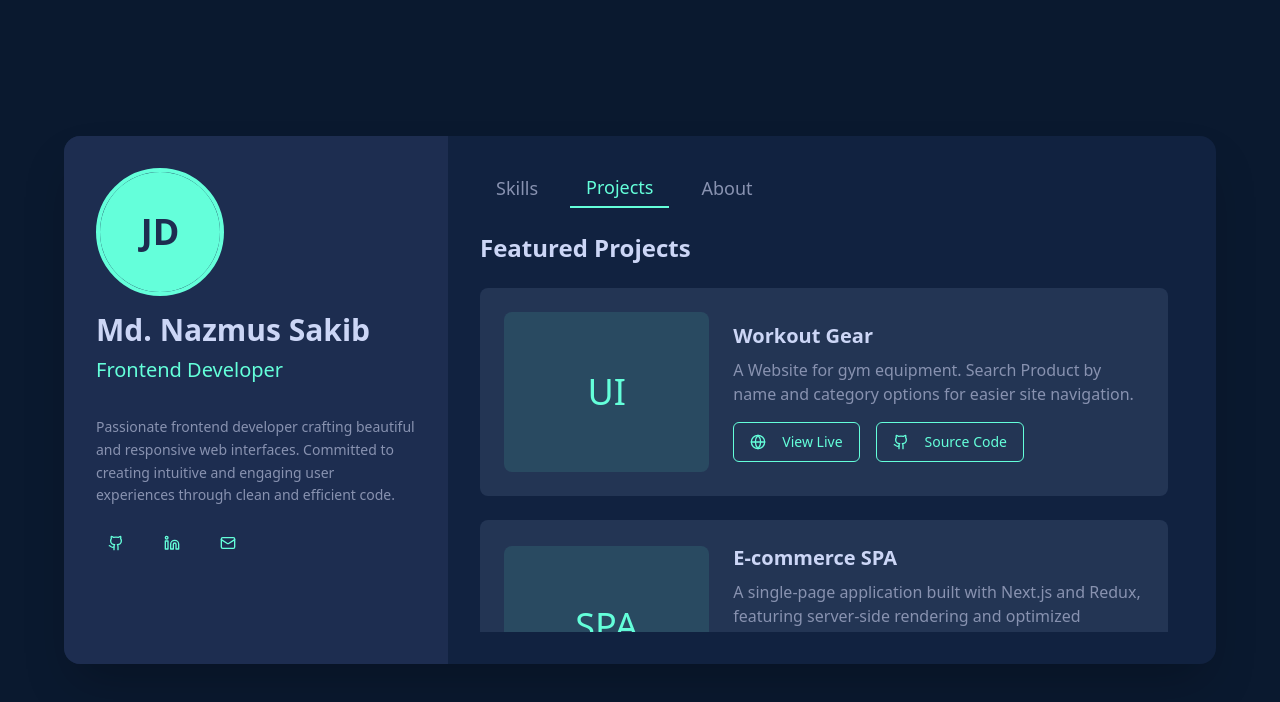
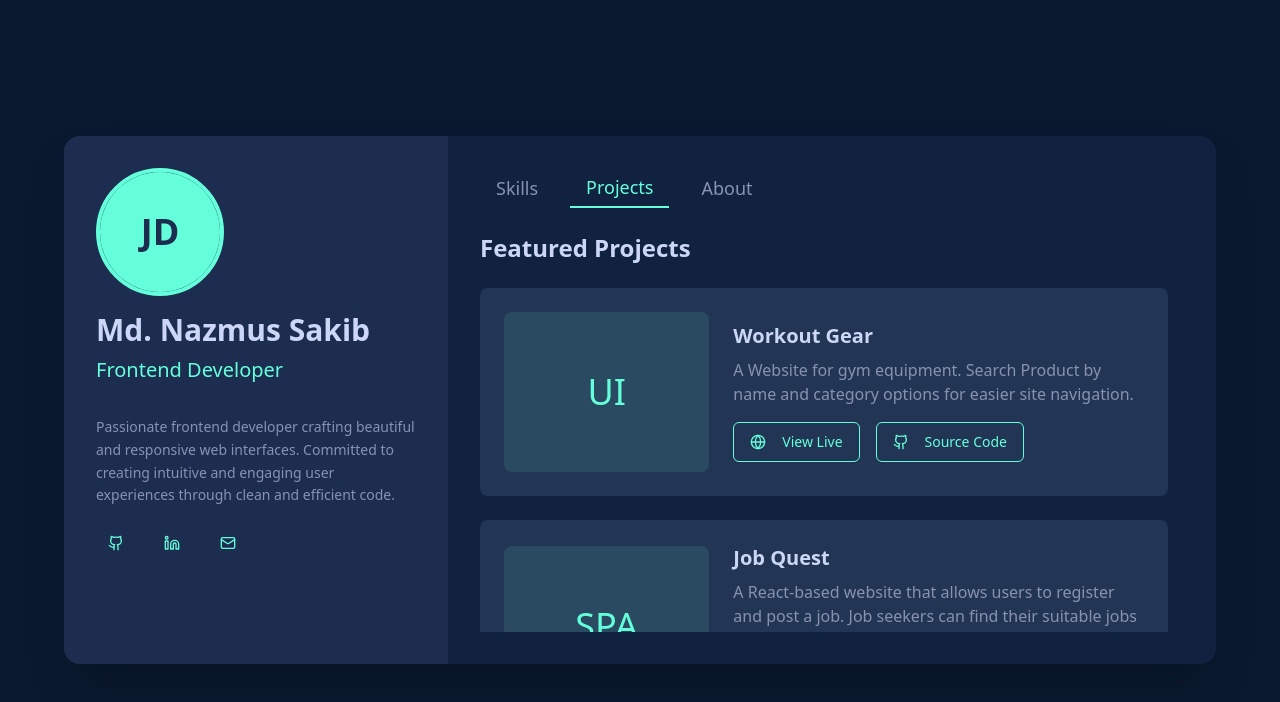
Before and after one commit to searchsakib/searchsakib.github.io, a Next.js app: page / in a window 1280 px wide. Both pictures are taken after a click on the button "Projects". Shown: the top 702 px of the page. Built offline with nearby package versions, Linux system fonts and the light colour scheme.

Commit message:
changed the title and description of projects

```diff
--- a/src/app/page.tsx
+++ b/src/app/page.tsx
@@ -176,15 +176,15 @@ export default function Portfolio() {
                     icon: "UI",
                   },
                   {
-                    title: "E-commerce SPA",
+                    title: "Job Quest",
                     description:
-                      "A single-page application built with Next.js and Redux, featuring server-side rendering and optimized performance.",
+                      "A React-based website that allows users to register and post a job. Job seekers can find their suitable jobs by job category.",
                     icon: "SPA",
                   },
                   {
-                    title: "Portfolio Generator",
+                    title: "Blood Aid",
                     description:
-                      "A React-based tool that allows developers to create and customize their portfolio websites with ease.",
+                      "A website using firebase and react, user can register for blood donation. Admin panel for admins, users and volunteers. Different search parameters to find suitable blood donor and a blog posting functionality to raise awareness about blood donation.",
                     icon: "PG",
                   },
                 ].map((project, index) => (
```
